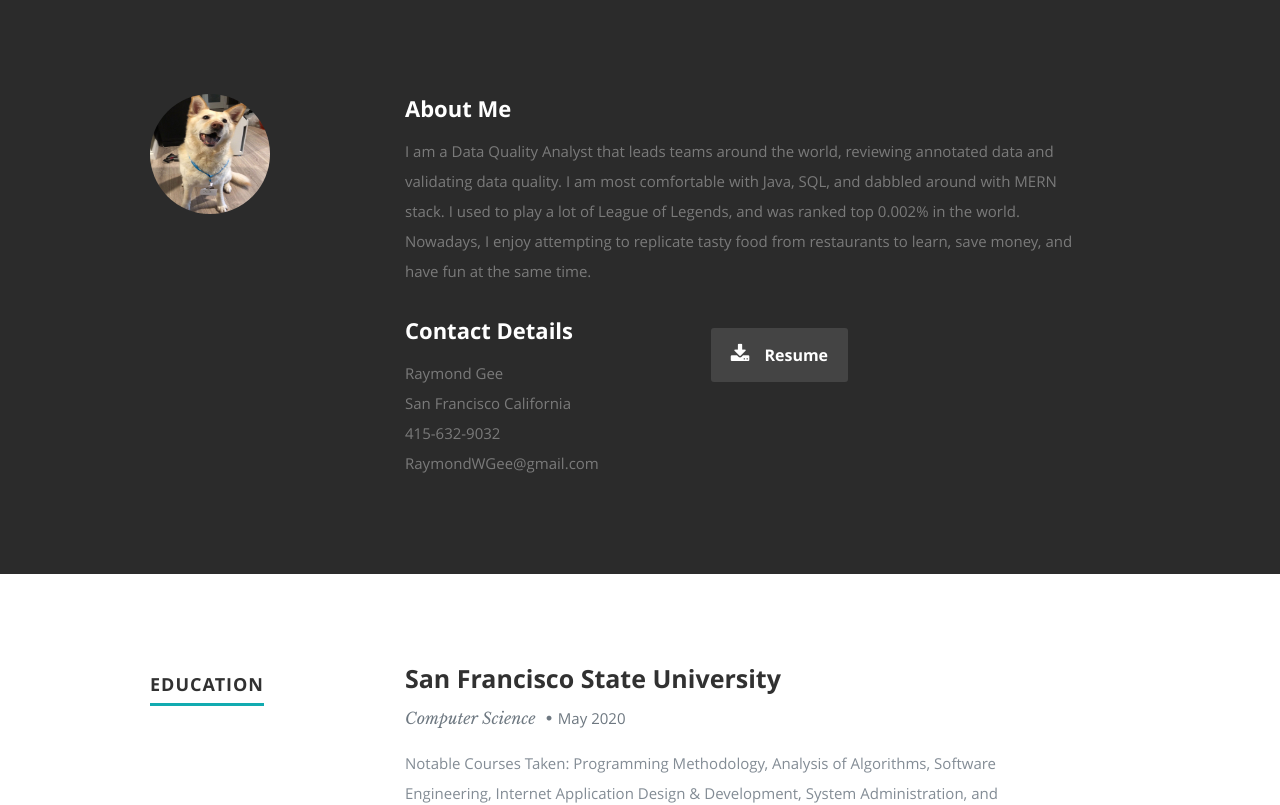
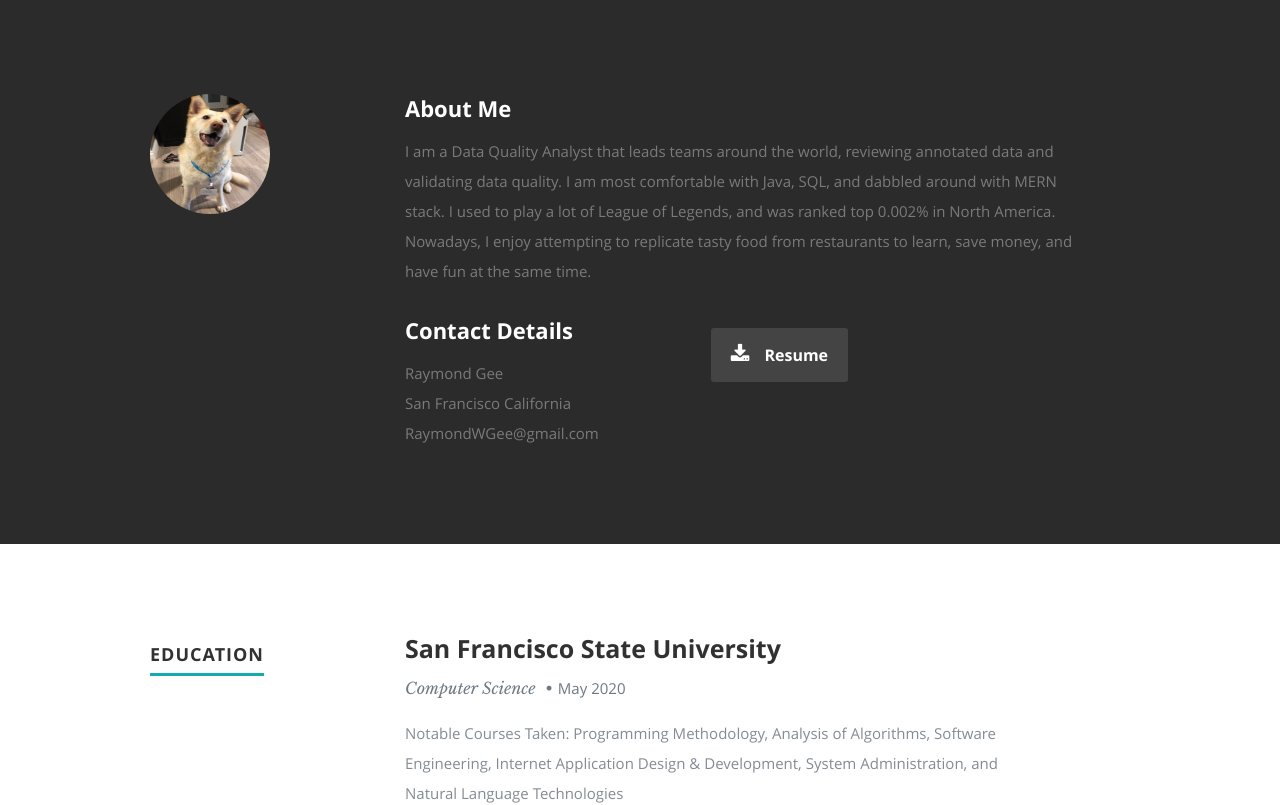
Before and after one commit to RaymondWGee/ReactResumeWebsite, a React (Create React App) app: page / in a window 1280 px wide. Shown: the part 802-1607 px from the top of the page. Built offline with nearby package versions, Linux system fonts and the light colour scheme.

Commit message:
fixed up styling of contact box with functionality still in tact

```diff
--- a/public/resumeData.json
+++ b/public/resumeData.json
@@ -4,7 +4,7 @@
     "occupation": "Data Quality Analyst",
     "description": "I'm an aspiring Software Engineer honing my skills on the side while working with the largest social media company in the world.",
     "image": "profilepic.jpg",
-    "bio": "I am a Data Quality Analyst that leads teams around the world, reviewing annotated data and validating data quality. I am most comfortable with Java, SQL, and dabbled around with MERN stack. I used to play a lot of League of Legends, and was ranked top 0.002% in the world. Nowadays, I enjoy attempting to replicate tasty food from restaurants to learn, save money, and have fun at the same time.",
+    "bio": "I am a Data Quality Analyst that leads teams around the world, reviewing annotated data and validating data quality. I am most comfortable with Java, SQL, and dabbled around with MERN stack. I used to play a lot of League of Legends, and was ranked top 0.002% in North America. Nowadays, I enjoy attempting to replicate tasty food from restaurants to learn, save money, and have fun at the same time.",
     "contactmessage": "Want to get into contact? Please fill out your name, email, and message. I will get back to you as soon as I can!",
     "email": "RaymondWGee@gmail.com",
     "phone": "415-632-9032",
--- a/src/Components/About.js
+++ b/src/Components/About.js
@@ -34,7 +34,6 @@ class About extends Component {
 						   <span>
 						         {city} {state}
                    </span><br />
-						   <span>{phone}</span><br />
                      <span>{email}</span>
 					   </p>
                </div>
--- a/src/Components/Contact.js
+++ b/src/Components/Contact.js
@@ -42,60 +42,27 @@ class Contact extends Component {
                <form onSubmit={sendEmail} id="contactForm" name="contactForm">
                   <fieldset>
                      <div>
+                        <label htmlFor="contactName">Name <span className="required">*</span></label>
                         <input type="text" className="form-control" placeholder="Name" name="name"/>
                      </div>
                      <div>
+                        <label htmlFor="contactEmail">Email <span className="required">*</span></label>
                         <input type="email" className="form-control" placeholder="Email Address" name="email"/>
                      </div>
                      <div>
+                        <label htmlFor="contactSubject">Subject</label>
                         <input type="text" className="form-control" placeholder="Subject" name="subject"/>
                      </div>
                      <div>
+                        <label htmlFor="contactMessage">Message <span className="required">*</span></label>
                         <textarea className="form-control" id="" cols="30" rows="8" placeHolder="Your Message" name="message"></textarea>
                      </div>
                      <div>
+                        <label htmlFor="contactMessage"> </label>
                         <input type="submit" className="btn btn-info" value="Send Message"></input>
                      </div>
                   </fieldset>
                </form>
-               {/*
-               <form action="" method="post" id="contactForm" name="contactForm" onSubmit={sendEmail}>
-                  <fieldset>
-
-                     <div>
-                        <label htmlFor="contactName">Name <span className="required">*</span></label>
-                        <input type="text" defaultValue="" size="35" id="name" name="name" onChange={this.handleChange}/>
-                     </div>
-
-                     <div>
-                        <label htmlFor="contactEmail">Email <span className="required">*</span></label>
-                        <input type="email" defaultValue="" size="35" id="email" name="email" onChange={this.handleChange}/>
-                     </div>
-
-                     <div>
-                        <label htmlFor="contactSubject">Subject</label>
-                        <input type="text" defaultValue="" size="35" id="subject" name="subject" onChange={this.handleChange}/>
-                     </div>
-
-                     <div>
-                        <label htmlFor="contactMessage">Message <span className="required">*</span></label>
-                        <textarea cols="50" rows="15" id="message" name="message"></textarea>
-                     </div>
-
-                     <div>
-                        <button className="submit" value="Send Message">Submit</button>
-                        <span id="image-loader">
-                           <img alt="" src="images/loader.gif" />
-                        </span>
-                     </div>
-                  </fieldset>
-				   </form>
-               */}
-
-           <div id="message-warning"> Error boy</div>
-				   <div id="message-success">
-                  <i className="fa fa-check"></i>Your message was sent, thank you!<br />
-				   </div>
            </div>
 
             {/* contact section */}
```
